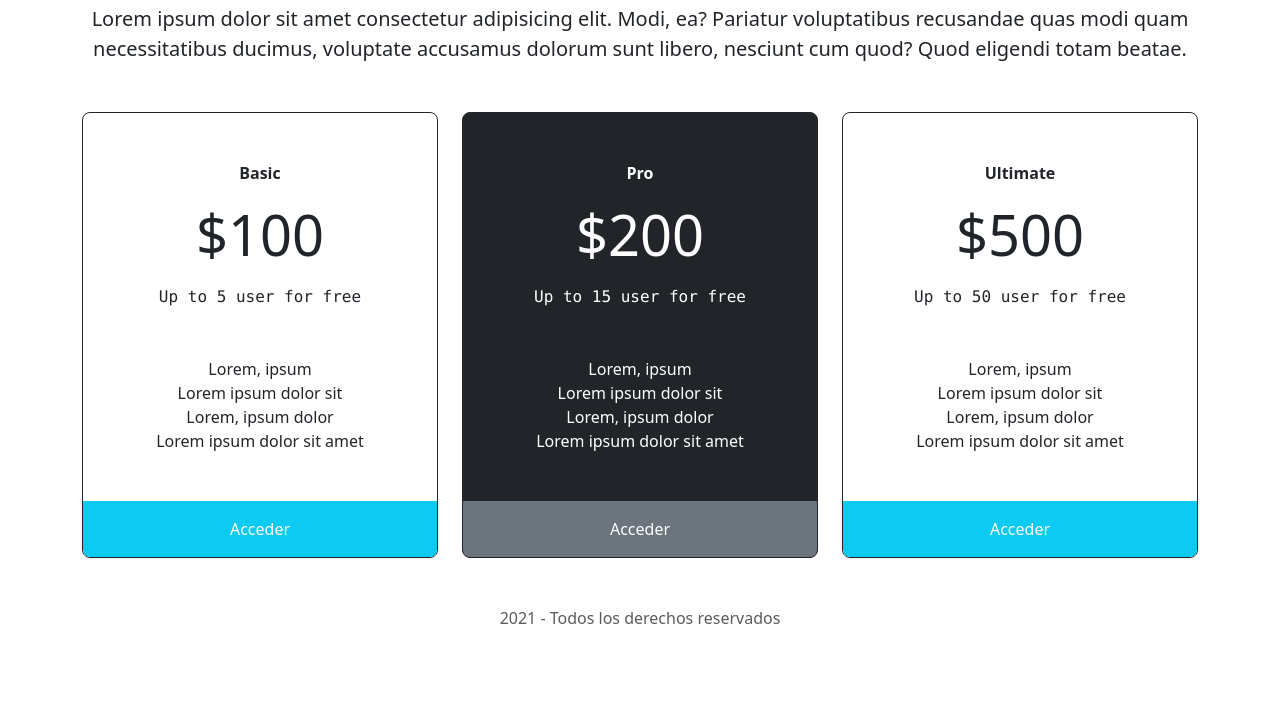
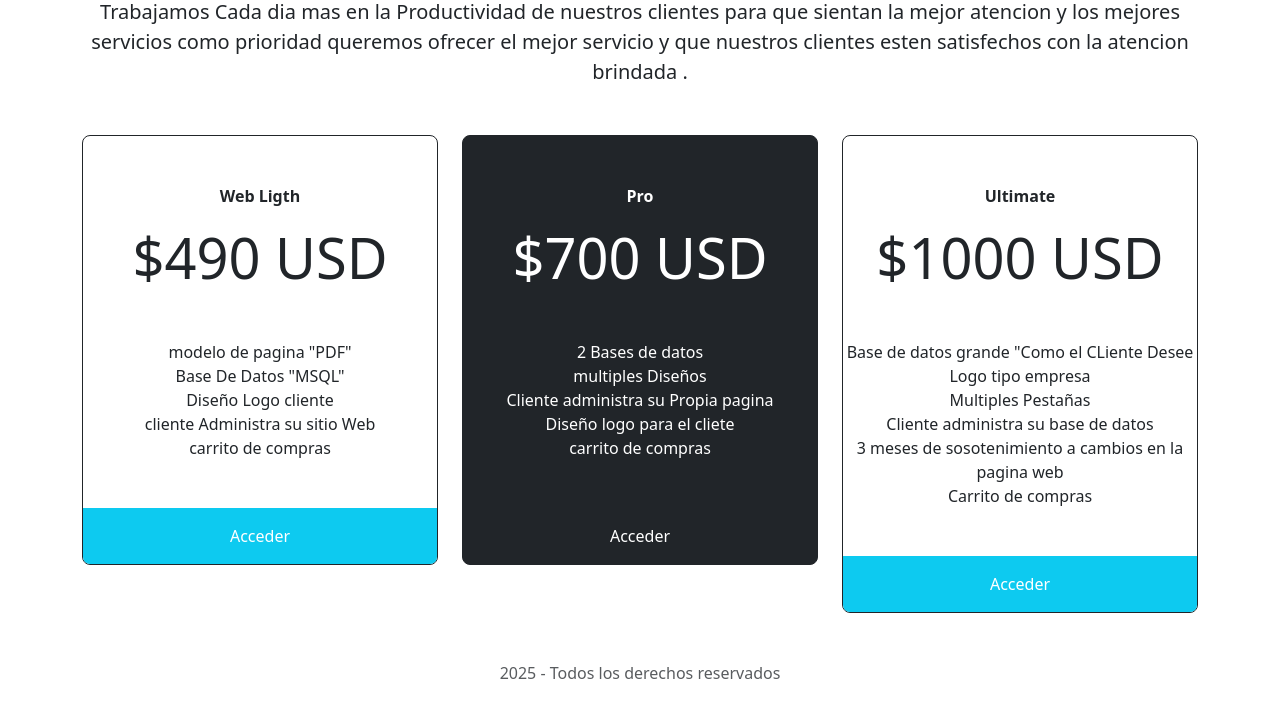
Before and after one commit to introduccionlan/Servicios-Web, a plain HTML site: page index.html in a window 1280 px wide. Shown: the part 649-1352 px from the top of the page. Before the commit the page ends 1328 px from the top, so only its background shows below. Drawn offline with nearby package versions, Linux system fonts and the light colour scheme.

Commit message:
Add files via upload

```diff
--- a/index.html
+++ b/index.html
@@ -26,10 +26,11 @@
                     <h3 class="display-4">$440 USD</h3>
                     <p class="mt-3 font-monospace">Proyecto Mas frecuente </p>
                     <ul class="list-unstyled my-5">
-                        <li>Modficaciones</li>
+                        <li>Modificaciones</li>
                         <li>Modelos Canva en "PDF"</li>
                         <li>logo se le diseña al Cliente </li>
                         <li>Mantenimiento 2 Meses Pagina Web</li>
+                              <li>Cliente administra su sitio Web</li>
                     </ul>
                 </div>
             </article>
@@ -53,19 +54,21 @@
     <div class="container altura d-flex flex-column justify-content-center">
 
         <h2 class="text-center display-4 mb-4 mt-5 mt-md-0">Lista de precios</h2>
-        <p class="lead text-center mb-5">Lorem ipsum dolor sit amet consectetur adipisicing elit. Modi, ea? Pariatur voluptatibus recusandae quas modi quam necessitatibus ducimus, voluptate accusamus dolorum sunt libero, nesciunt cum quod? Quod eligendi totam beatae.</p>
+        <p class="lead text-center mb-5">Trabajamos Cada dia mas en la Productividad de nuestros clientes para que sientan la mejor atencion y los mejores servicios como prioridad queremos ofrecer el mejor servicio y que nuestros clientes esten satisfechos con la atencion brindada .</p>
 
         <main class="row">
             <article class="col-12 col-md-4 text-center mb-5 mb-md-0">
                 <div class="border border-dark rounded rounded-3 overflow-hidden">
-                    <p class="fw-bold mt-5">Basic</p>
-                    <h3 class="display-4">$100</h3>
-                    <p class="mt-3 font-monospace">Up to 5 user for free</p>
+                    <p class="fw-bold mt-5">Web Ligth</p>
+                    <h3 class="display-4">$490 USD</h3>
+                    <p class="mt-3 font-monospace"> </p>
                     <ul class="list-unstyled my-5">
-                        <li>Lorem, ipsum</li>
-                        <li>Lorem ipsum dolor sit</li>
-                        <li>Lorem, ipsum dolor</li>
-                        <li>Lorem ipsum dolor sit amet</li>
+                        <li>modelo de pagina "PDF"</li>
+                        <li>Base De Datos "MSQL"</li>
+                        <li>Diseño Logo cliente </li>
+                        <li>cliente Administra su sitio Web </li>
+                        <li>carrito de compras  </li>
+
                     </ul>
                     <a class="bg-info text-white py-3 d-block text-decoration-none" href="#">Acceder</a>
                 </div>
@@ -73,27 +76,32 @@
             <article class="col-12 col-md-4 text-center mb-5 mb-md-0">
                 <div class="border border-dark rounded rounded-3 overflow-hidden bg-dark text-white">
                     <p class="fw-bold mt-5">Pro</p>
-                    <h3 class="display-4">$200</h3>
-                    <p class="mt-3 font-monospace">Up to 15 user for free</p>
+                    <h3 class="display-4">$700 USD</h3>
+                    <p class="mt-3 font-monospace"> </p>
                     <ul class="list-unstyled my-5">
-                        <li>Lorem, ipsum</li>
-                        <li>Lorem ipsum dolor sit</li>
-                        <li>Lorem, ipsum dolor</li>
-                        <li>Lorem ipsum dolor sit amet</li>
+                        <li>2 Bases de datos </li>
+                        <li>multiples Diseños </li>
+                        <li>Cliente administra su Propia pagina </li>
+                        <li>Diseño logo para el cliete</li>
+                        <li>carrito de compras </li>
                     </ul>
-                    <a class="bg-secondary text-white py-3 d-block text-decoration-none" href="#">Acceder</a>
+                    <a class="b>g-secondary text-white py-3 d-block text-decoration-none" href="#">Acceder</a>
                 </div>
             </article>
             <article class="col-12 col-md-4 text-center">
                 <div class="border border-dark rounded rounded-3 overflow-hidden">
                     <p class="fw-bold mt-5">Ultimate</p>
-                    <h3 class="display-4">$500</h3>
-                    <p class="mt-3 font-monospace">Up to 50 user for free</p>
+                    <h3 class="display-4">$1000 USD </h3>
+                    <p class="mt-3 font-monospace"> </p>
                     <ul class="list-unstyled my-5">
-                        <li>Lorem, ipsum</li>
-                        <li>Lorem ipsum dolor sit</li>
-                        <li>Lorem, ipsum dolor</li>
-                        <li>Lorem ipsum dolor sit amet</li>
+                        <li>Base de datos grande "Como el CLiente Desee </li>
+                        <li>Logo tipo empresa </li>
+                        <li>Multiples Pestañas </li>
+                        <li>Cliente administra su base de datos </li>
+
+ <li>3 meses de sosotenimiento a cambios en la pagina web  </li>
+ <li>Carrito de compras </li>
+
                     </ul>
                     <a class="bg-info text-white py-3 d-block text-decoration-none" href="#">Acceder</a>
                 </div>
@@ -101,7 +109,7 @@
         </main>
 
         <footer class="mt-5 text-center">
-            <p class="text-muted">2021 - Todos los derechos reservados</p>
+            <p class="text-muted">2025  - Todos los derechos reservados</p>
         </footer>
     </div>
 
```
